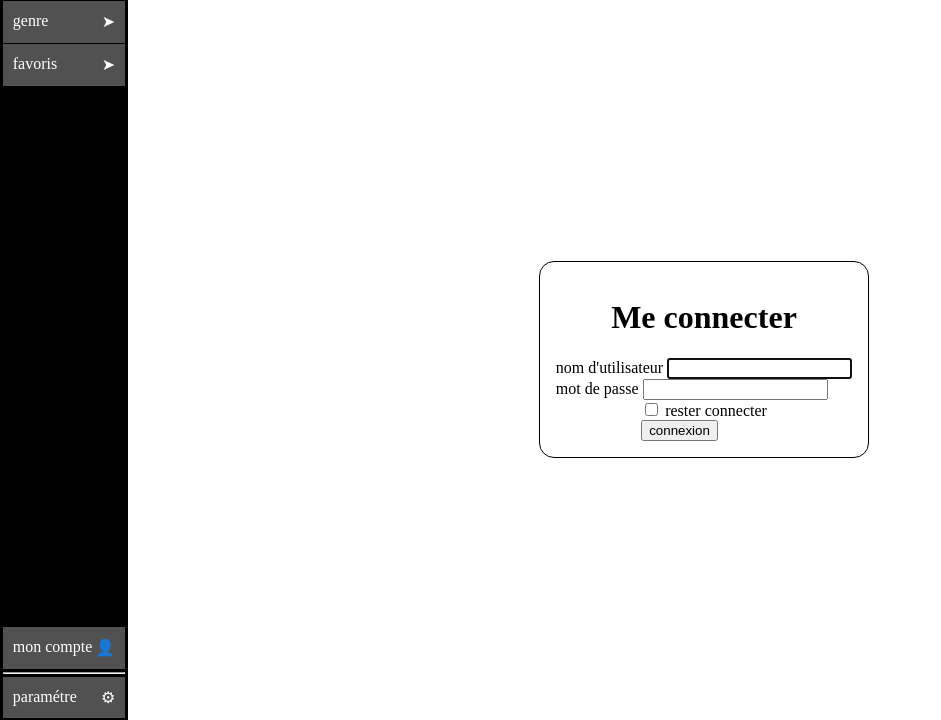
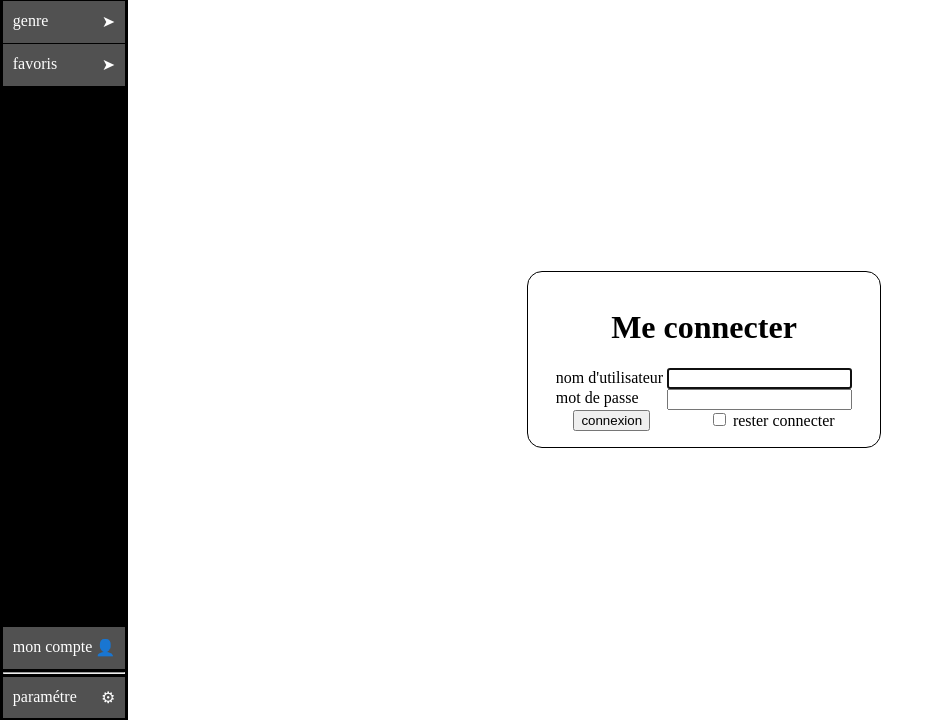
Before and after one commit to carmut/anime-web-liste, a Symfony app: template templates/login/login.html.twig in a window 1280 px wide. Shown: the part 91-811 px from the top of the page, without its empty margins (0-941 px from the left). Run offline with Twig, Linux system fonts and the light colour scheme; the template is opened without the code that fills it, so the values that code supplies are empty; some libraries are stand-ins or nearby versions.

Commit message:
css login

```diff
--- a/public/css/log-in.css
+++ b/public/css/log-in.css
@@ -21,3 +21,16 @@
     border-radius: 15px;
     padding: 1em;
 }
+
+#login-btn{
+    /* placement */
+    width: 40vh;
+    display: flex;
+    flex-direction: row-reverse;
+    justify-content: space-around;
+}
+
+#login-password{
+    display: flex;
+    justify-content: space-between;
+}
--- a/templates/login/login.html.twig
+++ b/templates/login/login.html.twig
@@ -23,7 +23,7 @@
                         <label for="username" id="username-label">nom d'utilisateur</label>
                         <input type="text" value="{{ last_username }}" name="_username" id="username-input" class="form-control" autocomplete="username" required autofocus>
                     </div>
-                    <div>
+                    <div id='login-password'>
                         <label for="password" id="password-label">mot de passe</label>
                         <input type="password" name="_password" id="password-input" class="form-control" autocomplete="current-password" required>
                     </div>
```
